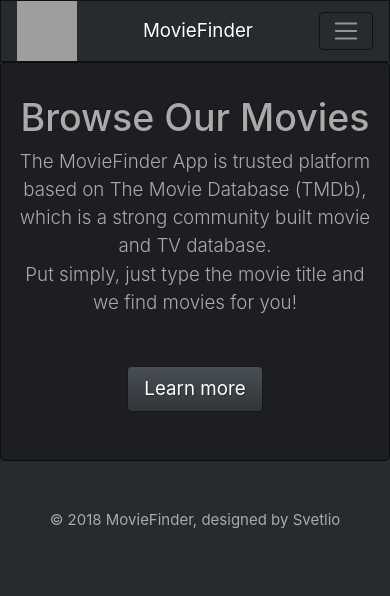
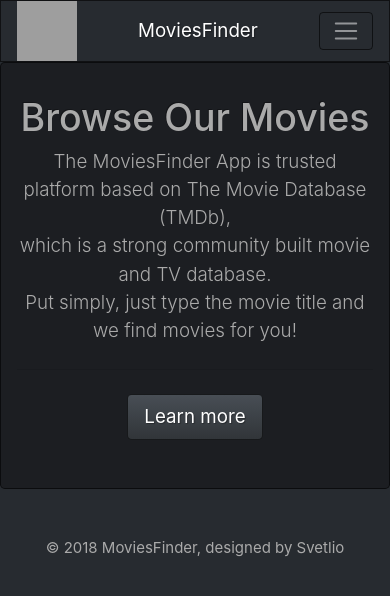
Before and after one commit to svetoslavmishev/Angular-2, an Angular app in the folder MovieFinder/: page /about in a window 390 px wide. Shown: the top 596 px of the page. Built offline with nearby package versions, Linux system fonts and the light colour scheme; grey boxes are pictures that could not be loaded.

Commit message:
fix responsive image, fix burger button

```diff
--- a/MovieFinder/src/app/about/about.component.html
+++ b/MovieFinder/src/app/about/about.component.html
@@ -1,7 +1,7 @@
 <div class="jumbotron">
   <h1 class="display-5">Browse Our Movies</h1>
   <p class="lead">
-    The MovieFinder App is trusted platform based on The Movie Database (TMDb),
+    The MoviesFinder App is trusted platform based on The Movie Database (TMDb),
     <br/> which is a strong community built movie and TV database.
     <br/> Put simply, just type the movie title and we find movies for you!
   </p>
--- a/MovieFinder/src/app/details/details.component.html
+++ b/MovieFinder/src/app/details/details.component.html
@@ -6,7 +6,7 @@
     <div class="panel-body">
       <div class="row">
         <div class="col-md-6">
-          <img class="thumbnail" src="http://image.tmdb.org/t/p/w500/{{movie.poster_path}}">
+          <img class="img-thumbnail" src="http://image.tmdb.org/t/p/w500/{{movie.poster_path}}">
         </div>
         <div class="col-md-5">
           <ul class="list-group">
--- a/MovieFinder/src/app/footer/footer.component.ts
+++ b/MovieFinder/src/app/footer/footer.component.ts
@@ -7,7 +7,7 @@
 })
 export class FooterComponent implements OnInit {
   author: string = 'Svetlio';
-  product: string = 'MovieFinder';
+  product: string = 'MoviesFinder';
   year: string = '2018';
 
   constructor() { }
--- a/MovieFinder/src/app/movie/movie.component.html
+++ b/MovieFinder/src/app/movie/movie.component.html
@@ -1,5 +1,5 @@
 <div>
-  <img *ngIf="movie.poster_path" class="thumbnail" src="http://image.tmdb.org/t/p/w500/{{movie.poster_path}}">
+  <img *ngIf="movie.poster_path" class="img-thumbnail" src="http://image.tmdb.org/t/p/w500/{{movie.poster_path}}">
   <h4>{{movie.title}}</h4>
   <p>{{movie.release_date | date:'longDate'}}</p>
   <p>
--- a/MovieFinder/src/app/navigation/navigation.component.ts
+++ b/MovieFinder/src/app/navigation/navigation.component.ts
@@ -6,7 +6,7 @@
   styleUrls: ['./navigation.component.css']
 })
 export class NavigationComponent implements OnInit {
-  title: string = 'MovieFinder';
+  title: string = 'MoviesFinder';
   constructor() { }
 
   ngOnInit() {
--- a/MovieFinder/src/index.html
+++ b/MovieFinder/src/index.html
@@ -1,14 +1,24 @@
 <!doctype html>
 <html lang="en">
+
 <head>
   <meta charset="utf-8">
-  <title>MovieFinder</title>
+  <title>MoviesFinder</title>
   <base href="/">
 
   <meta name="viewport" content="width=device-width, initial-scale=1">
   <link rel="icon" type="image/x-icon" href="favicon.ico">
+  <script src="https://code.jquery.com/jquery-3.3.1.slim.min.js" integrity="sha384-q8i/X+965DzO0rT7abK41JStQIAqVgRVzpbzo5smXKp4YfRvH+8abtTE1Pi6jizo"
+    crossorigin="anonymous"></script>
+  <script src="https://cdnjs.cloudflare.com/ajax/libs/popper.js/1.14.3/umd/popper.min.js" integrity="sha384-ZMP7rVo3mIykV+2+9J3UJ46jBk0WLaUAdn689aCwoqbBJiSnjAK/l8WvCWPIPm49"
+    crossorigin="anonymous"></script>
+  <script src="https://stackpath.bootstrapcdn.com/bootstrap/4.1.3/js/bootstrap.min.js" integrity="sha384-ChfqqxuZUCnJSK3+MXmPNIyE6ZbWh2IMqE241rYiqJxyMiZ6OW/JmZQ5stwEULTy"
+    crossorigin="anonymous"></script>
+
 </head>
+
 <body>
   <app-root></app-root>
 </body>
+
 </html>
--- a/MovieFinder/src/styles.css
+++ b/MovieFinder/src/styles.css
@@ -12,3 +12,7 @@
   margin: 50px;
   padding: 50px;
 }
+
+.panel {
+  margin: 15px;
+}
```
